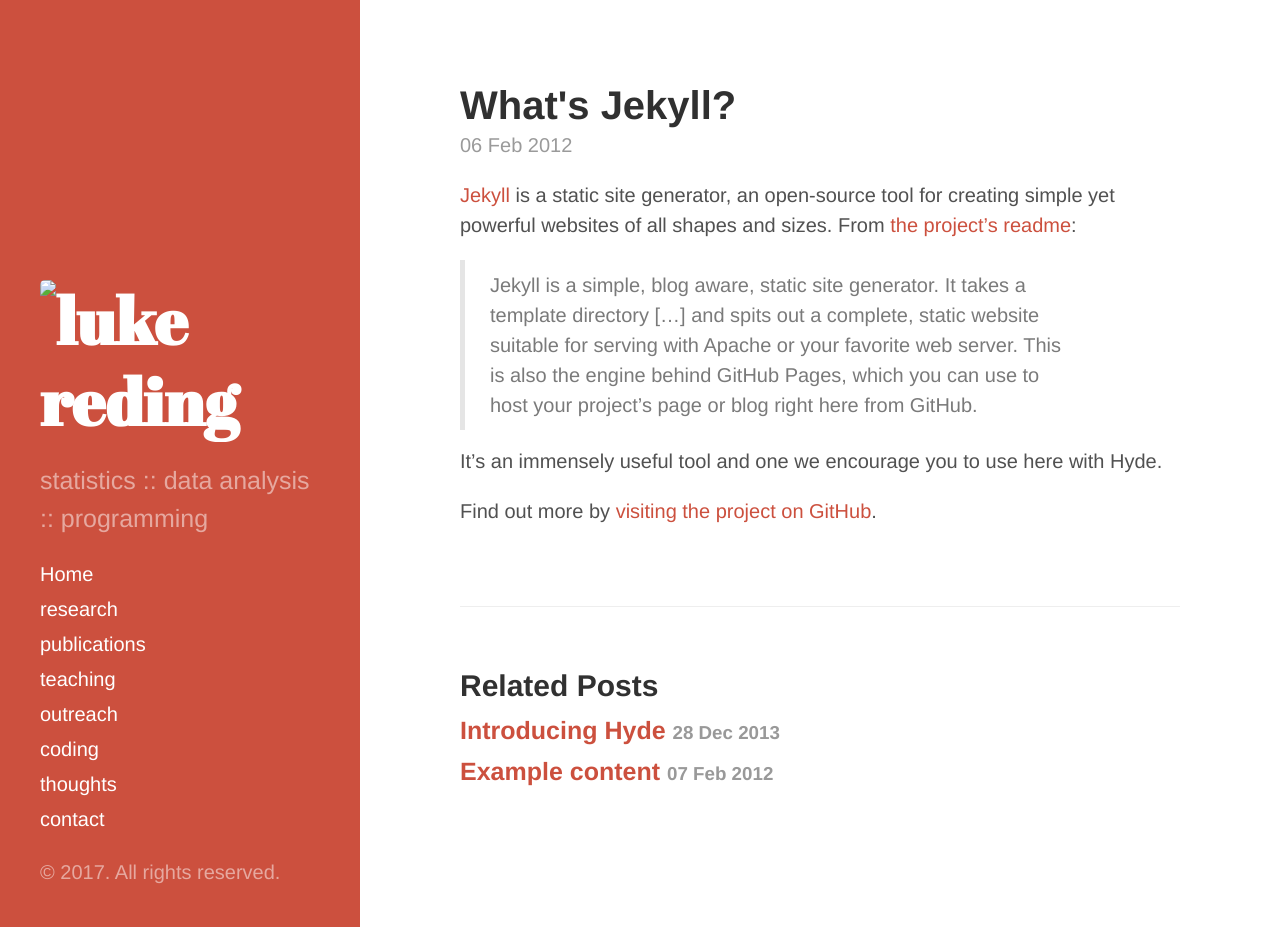
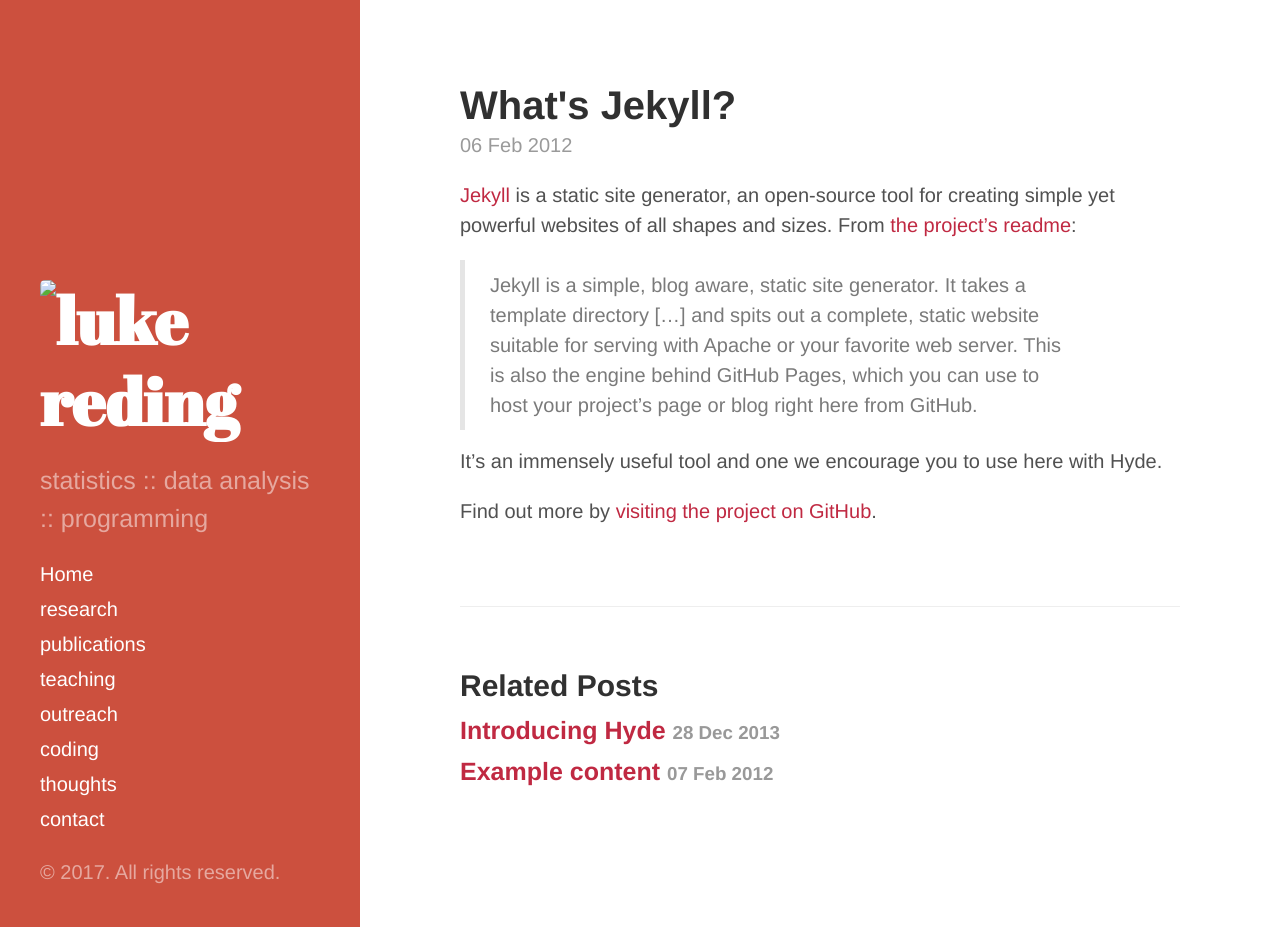
Before and after one commit to lukereding/lukereding.github.io, a Jekyll site: the page built from _posts/2012-02-06-whats-jekyll.md, in a window 1280 px wide and 927 px high. Built offline with Jekyll 4.4.1, drawn with Linux system fonts in a browser that asks for light colours.

Commit message:
Update hyde.css

```diff
--- a/public/css/hyde.css
+++ b/public/css/hyde.css
@@ -177,7 +177,7 @@
 
 /* Base16 (http://chriskempson.github.io/base16/#default) */
 
-/* Dark red */
+/* bright red */
 .theme-red .sidebar {
   background-color: #cc503e;
 }
@@ -185,6 +185,17 @@
 .theme-red .related-posts li a:hover {
   color: #cc503e;
 }
+
+/* darker red */
+.theme-dred .sidebar {
+  background-color: #c02942;
+}
+.theme-red .content a,
+.theme-red .related-posts li a:hover {
+  color: #c02942;
+}
+
+
 
 /* Red */
 .theme-base-08 .sidebar {
```
